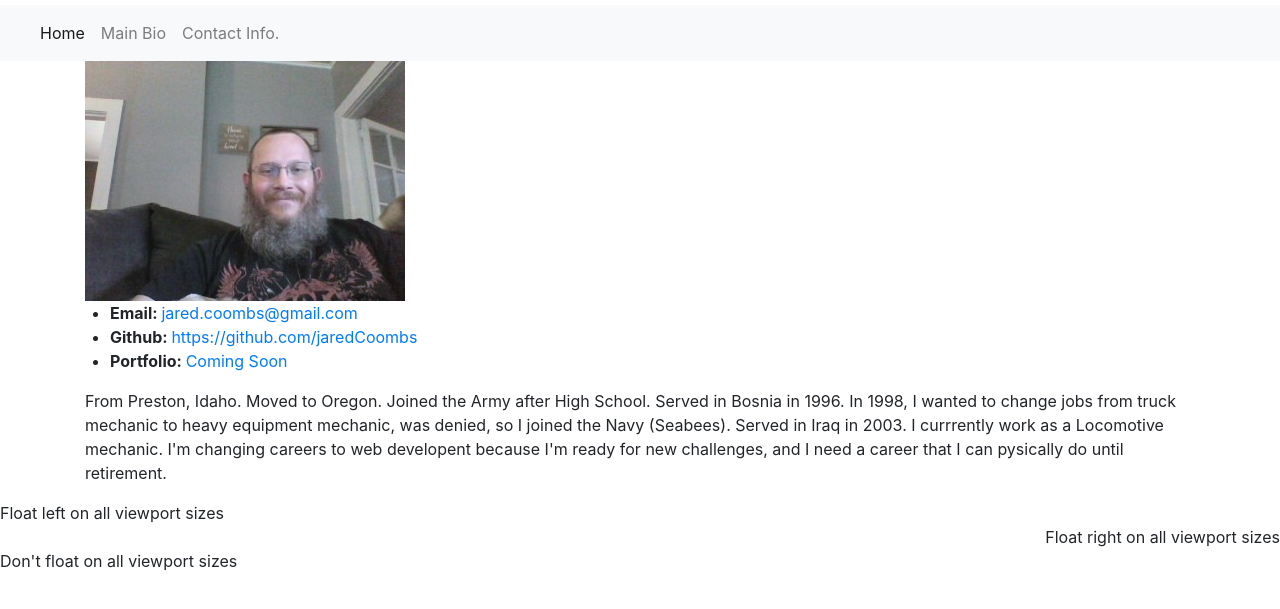
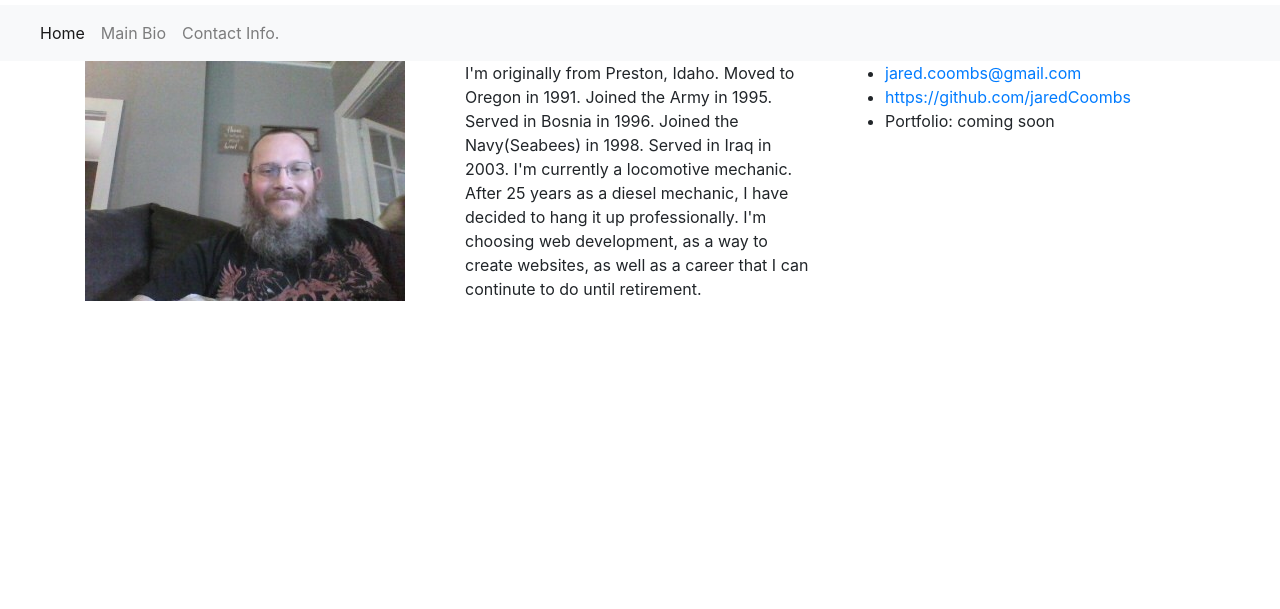
Before and after one commit to jaredCoombs/wk2ResponsivePortfolio, a plain HTML site: page index.html in a window 1280 px wide. Shown: the part 51-660 px from the top of the page. Drawn offline with nearby package versions, Linux system fonts and the light colour scheme.

Commit message:
all three html pages fixed column issues

```diff
--- a/index.html
+++ b/index.html
@@ -12,6 +12,7 @@
       crossorigin="anonymous"
     />
   </head>
+
   <body>
     <h1><strong>About me.</strong></h1>
     <nav class="navbar navbar-expand-lg navbar-light bg-light">
@@ -55,48 +56,26 @@
     <div class="container">
       <div class="row">
         <div class="col-sm">
-          <section id="bio-image">
-            <img src="img/myPic.jpg" alt="pic here" />
+          <img src="img/myPic.jpg" alt="pic here" />
         </div>
-        <div class="contacts">
+        <div class="col-sm">
+          I'm originally from Preston, Idaho. Moved to Oregon in 1991. Joined
+          the Army in 1995. Served in Bosnia in 1996. Joined the Navy(Seabees)
+          in 1998. Served in Iraq in 2003. I'm currently a locomotive mechanic.
+          After 25 years as a diesel mechanic, I have decided to hang it up
+          professionally. I'm choosing web development, as a way to create
+          websites, as well as a career that I can continute to do until
+          retirement.
+        </div>
+        <div class="col-sm">
           <ul>
-            <li>
-              <strong>
-                Email:
-              </strong>
-              <a href="#">jared.coombs@gmail.com</a>
-            </li>
-            <li>
-              <strong>
-                Github:
-              </strong>
-              <a href="#">https://github.com/jaredCoombs</a>
-            </li>
-            <li>
-              <strong>
-                Portfolio:
-              </strong>
-              <a href="#">Coming Soon </a>
-            </li>
+            <li><a href="#">jared.coombs@gmail.com</a></li>
+            <li><a href="#">https://github.com/jaredCoombs</a></li>
+            <li>Portfolio: coming soon</li>
           </ul>
-        <div class="col-sm">
-          <p>
-            From Preston, Idaho. Moved to Oregon. Joined the Army after High
-            School. Served in Bosnia in 1996. In 1998, I wanted to change jobs
-            from truck mechanic to heavy equipment mechanic, was denied, so I
-            joined the Navy (Seabees). Served in Iraq in 2003. I currrently work
-            as a Locomotive mechanic. I'm changing careers to web developent
-            because I'm ready for new challenges, and I need a career that I can
-            pysically do until retirement.
         </div>
       </div>
     </div>
-     </div>
-
-     <div class="float-left">Float left on all viewport sizes</div><br>
-<div class="float-right">Float right on all viewport sizes</div><br>
-<div class="float-none">Don't float on all viewport sizes</div>
-
   </body>
   <!--for sticky fixed position footer. add  class="fixed-bottom" -->
 </html>
```
Also changed, not shown: contact.html (+14 -30 lines), portfolio.html (+15 -31 lines).
